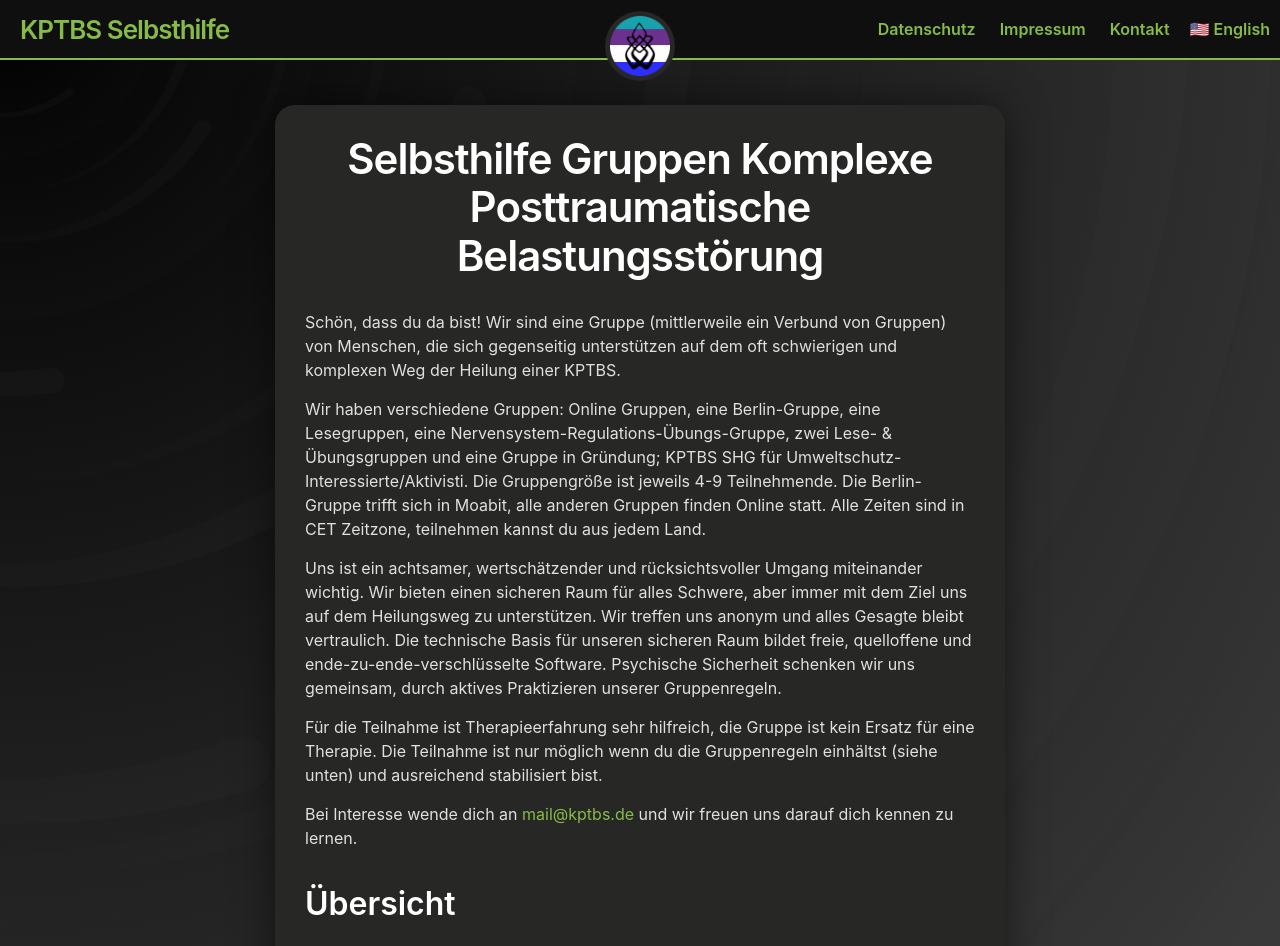
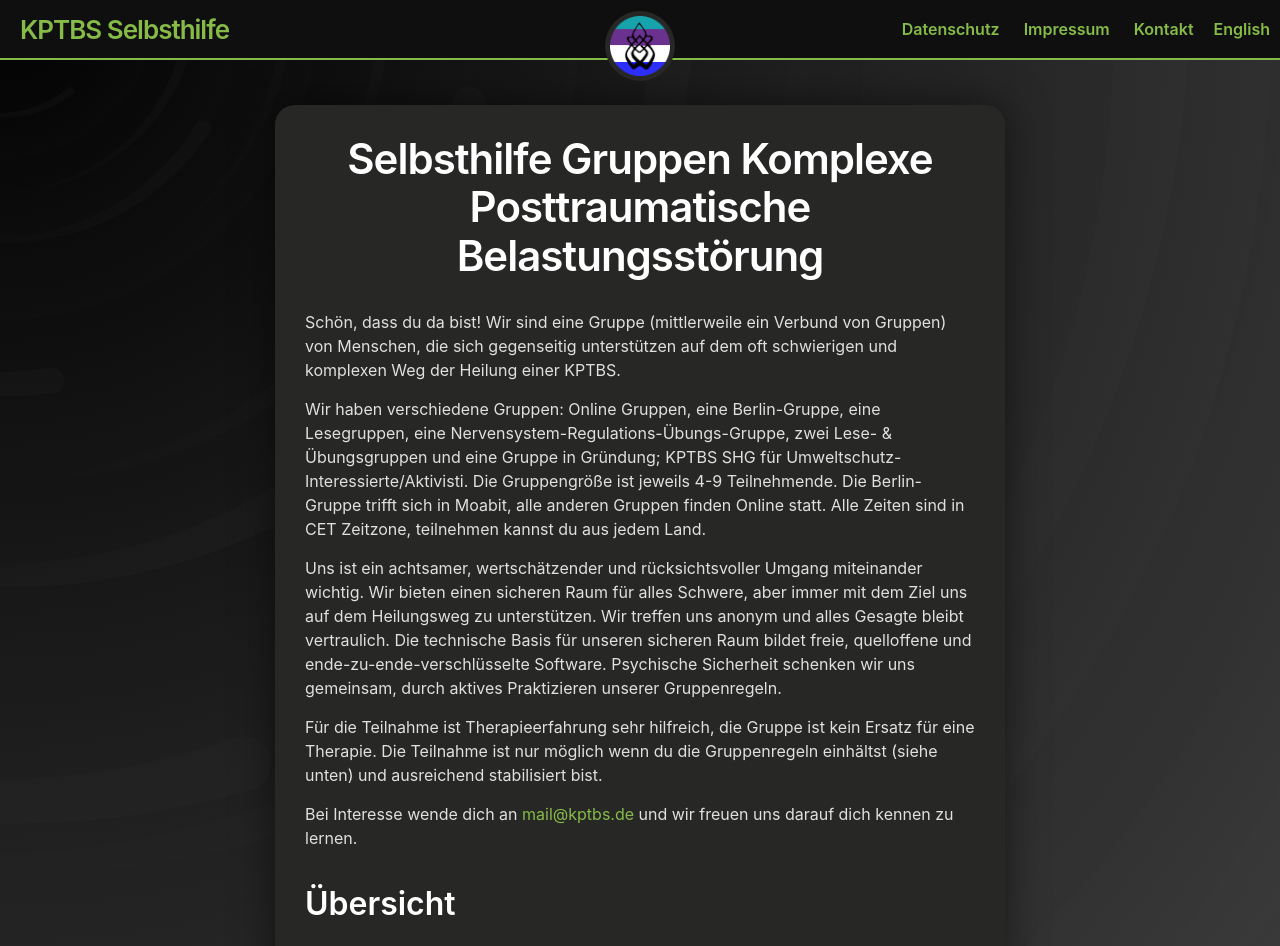
Before and after one commit to 3xz/k-ptbs, a Jekyll site: the page built from index.md, in a window 1280 px wide. Shown: the top 946 px of the page. Built offline with Jekyll 4.4.1, drawn with Linux system fonts in a browser that asks for light colours.

Commit message:
Update header.html

```diff
--- a/_includes/header.html
+++ b/_includes/header.html
@@ -29,7 +29,7 @@
             </a>
           {%- endif -%}
         {%- endfor -%}
-        <a class="page-link" href="https://c-ptsd.eu">🇺🇸 English</a>
+        <a class="page-link" href="https://c-ptsd.eu">English</a>
       </div>
     </nav>
   {%- endif -%}
```
